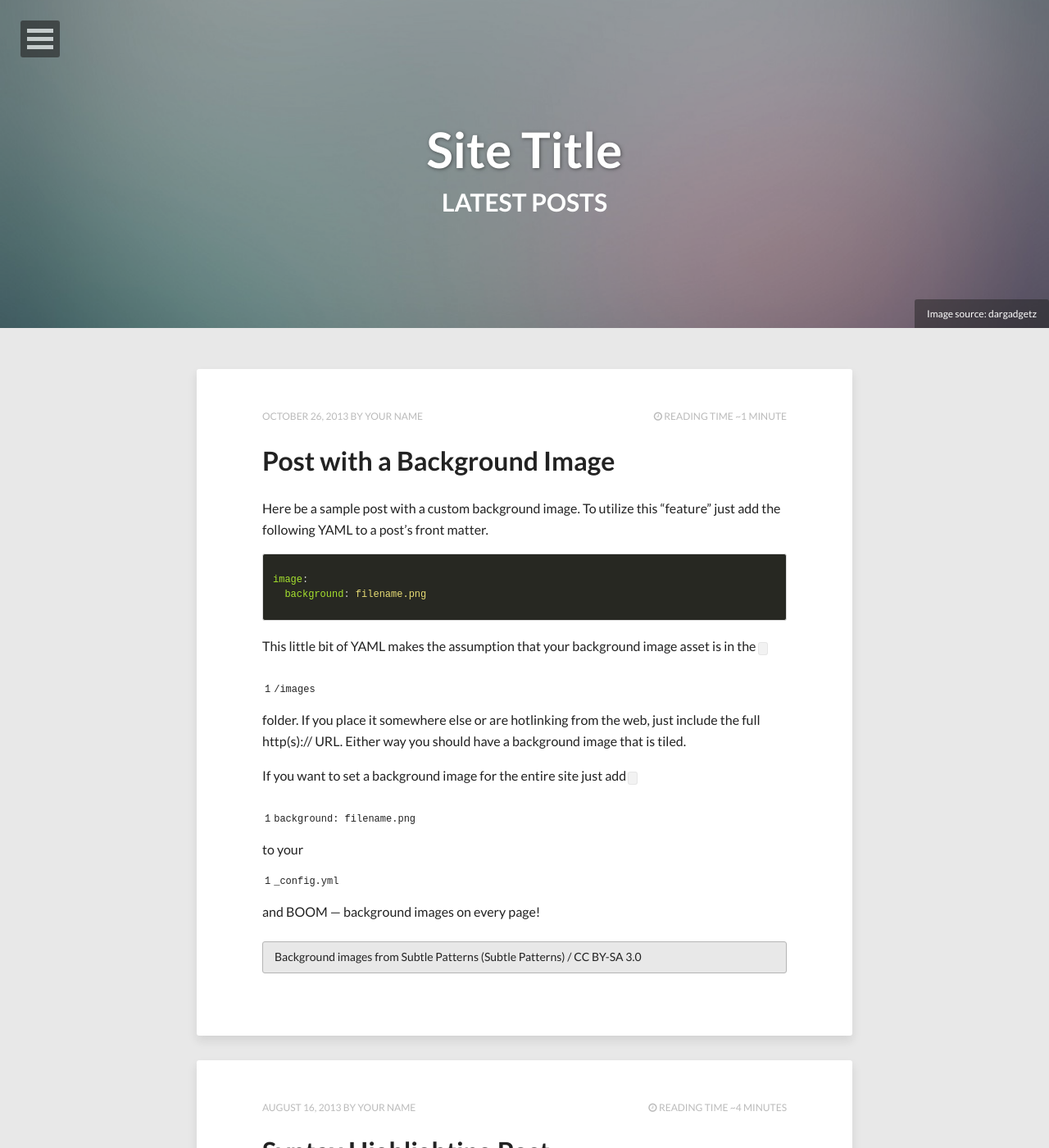
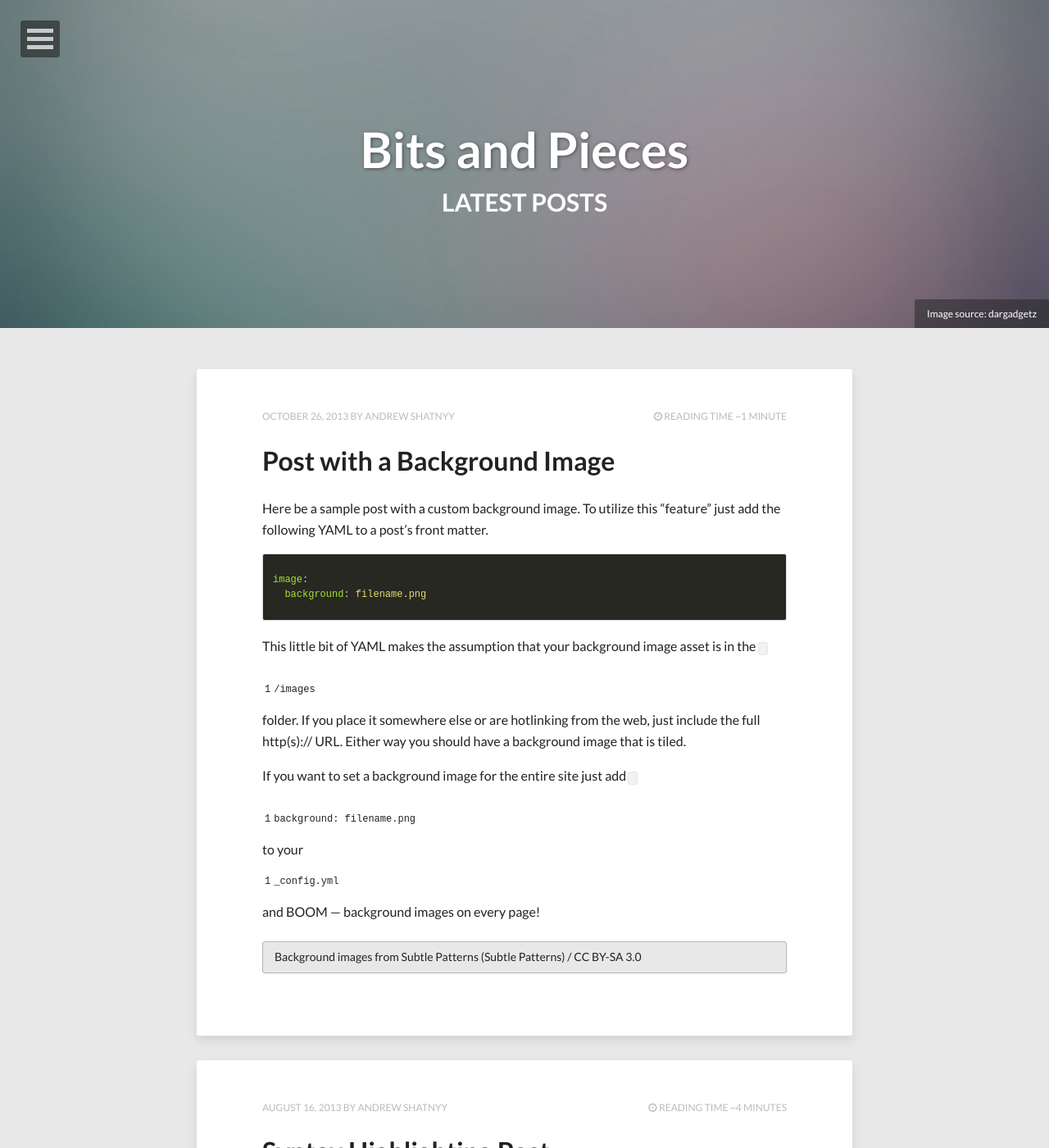
Before and after one commit to andrewshatnyy/andrewshatnyy.github.io, a Jekyll site: the page built from index.html, in a window 1280 px wide and 1400 px high. Shown: the whole window at 82% size. Built offline with Jekyll 4.4.1, drawn with Linux system fonts in a browser that asks for light colours; nearby versions of some CDN libraries; the list of posts is cut into pages by our own code; some of the changed text lies outside the part shown.

```diff
--- a/_config.yml
+++ b/_config.yml
@@ -1,5 +1,5 @@
-title:            Site Title
-description:      Describe your website here.
+title:            Bits and Pieces
+description:      "Web hacks and tips using JavaScript (Vanilajs, Backbone, Angular), Ruby (metaprogramming, Rails, EventMachine, Rack), Elixir."
 disqus_shortname:
 reading_time:     true
 words_per_minute: 200
@@ -8,10 +8,10 @@ url:              http://localhost:4000
 
 # Owner/author information
 owner:
-  name:           Your Name
+  name:           Andrew Shatnyy
   avatar:         avatar.jpg
-  bio:            "Your bio goes here. It shouldn't be super long but a good two sentences or two should suffice."
-  email:          you@email.com
+  bio:            "Software engineer, CSS programmer, HTML developer. I also know MS Word!"
+  email:
   # Social networking links used in footer. Update and remove as you like.
   twitter:
   facebook:
@@ -44,7 +44,7 @@ links:
     external: true
 
 # http://en.wikipedia.org/wiki/List_of_tz_database_time_zones
-timezone:    America/New_York
+timezone:    America/California
 future:      true
 highlighter: pygments
 markdown:    kramdown
```
Also changed, not shown: images/avatar.jpg.
